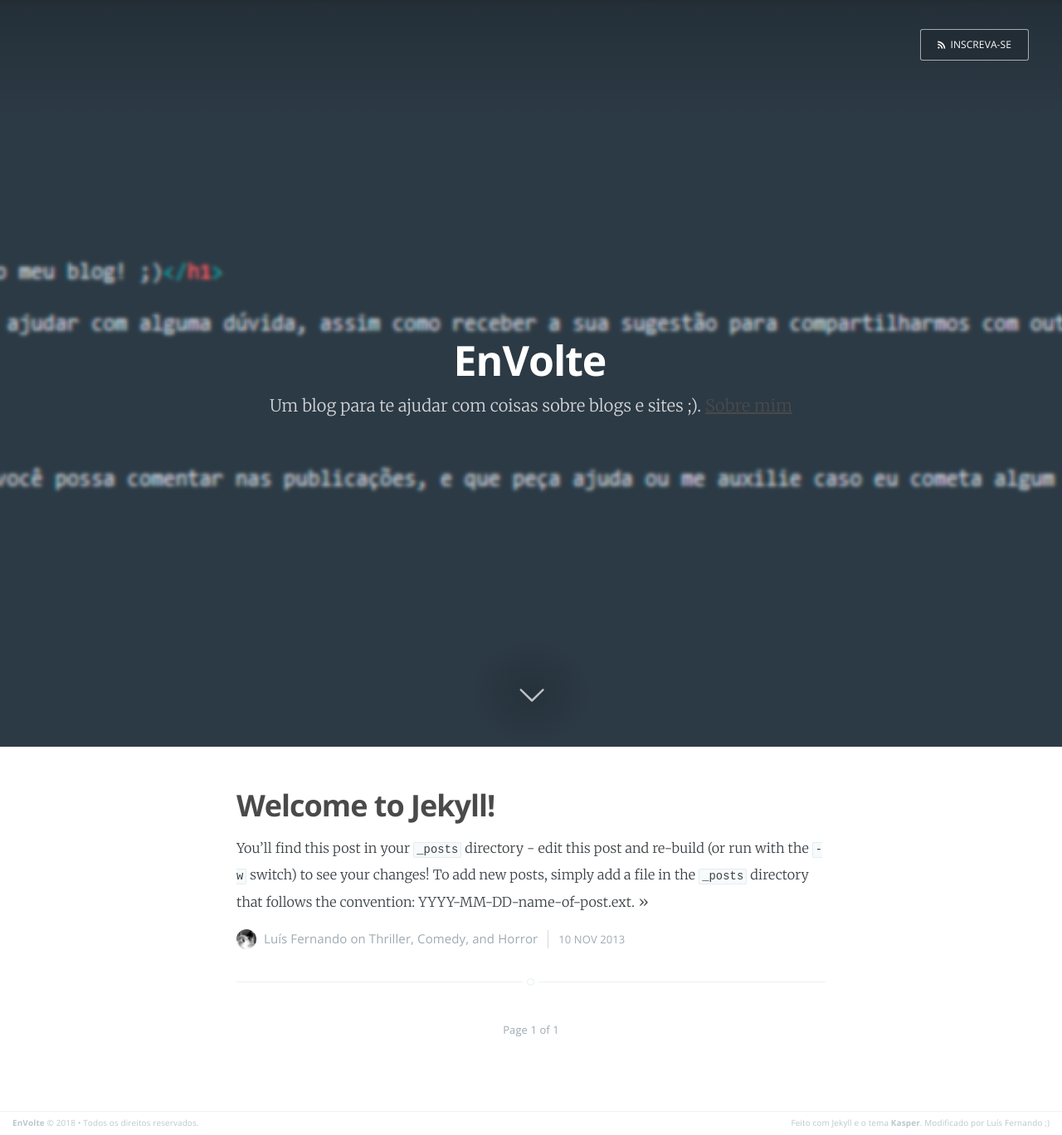
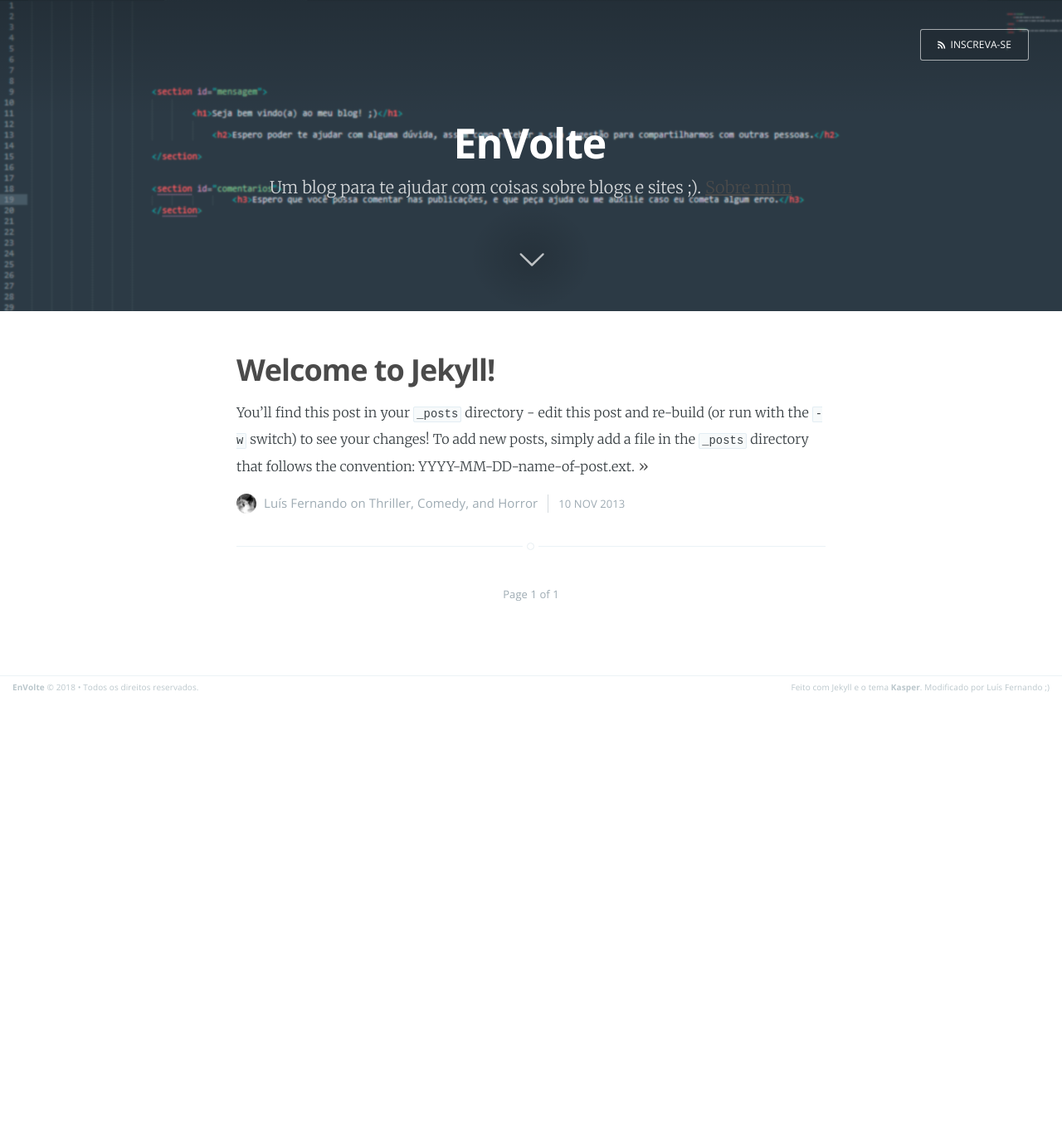
Before and after one commit to EnVolte/envolte.github.io, a Jekyll site: the page built from index.html, in a window 1280 px wide. Shown: the whole page at 83% size. Built offline with Jekyll 4.4.1, drawn with Linux system fonts in a browser that asks for light colours; the list of posts is cut into pages by our own code; after the commit the page ends 900 px from its top, so only the background shows below that.

Commit message:
Update screen.css

```diff
--- a/assets/css/screen.css
+++ b/assets/css/screen.css
@@ -473,7 +473,7 @@ margin on the iframe, cause it breaks stuff. */
     position: relative;
     display: table;
     width: 100%;
-    height: 100%;
+    height: 375px;
     margin-bottom: 5rem;
     text-align: center;
     background: #222 no-repeat center center;
```
